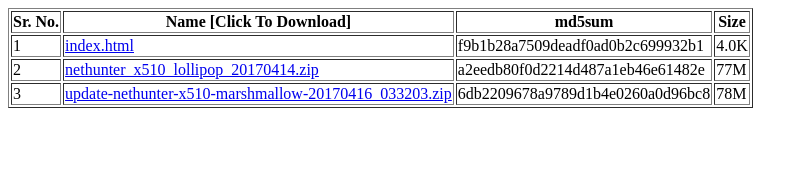
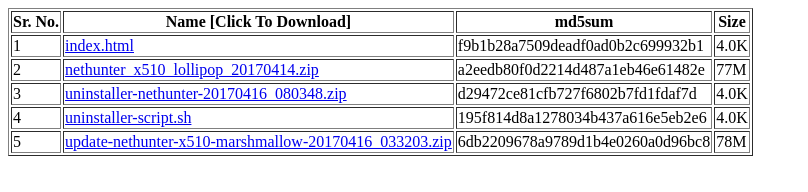
Before and after one commit to Rendyindo/release, a plain HTML site: page nethunter/index.html in a window 1280 px wide. Shown: the whole page, without its empty margins (0-808 px from the left). Drawn offline with Linux system fonts and the light colour scheme.

Commit message:
uninstaller

```diff
--- a/nethunter/index.html
+++ b/nethunter/index.html
@@ -29,6 +29,22 @@
 
   <tr>
   <td>3</td>
+  <td><a href="uninstaller-nethunter-20170416_080348.zip">uninstaller-nethunter-20170416_080348.zip</a>
+  <td>d29472ce81cfb727f6802b7fd1fdaf7d</td>
+  <td>4.0K</td>
+  </tr>
+
+
+  <tr>
+  <td>4</td>
+  <td><a href="uninstaller-script.sh">uninstaller-script.sh</a>
+  <td>195f814d8a1278034b437a616e5eb2e6</td>
+  <td>4.0K</td>
+  </tr>
+
+
+  <tr>
+  <td>5</td>
   <td><a href="update-nethunter-x510-marshmallow-20170416_033203.zip">update-nethunter-x510-marshmallow-20170416_033203.zip</a>
   <td>6db2209678a9789d1b4e0260a0d96bc8</td>
   <td>78M</td>
```
Also changed, not shown: 4 other files.
